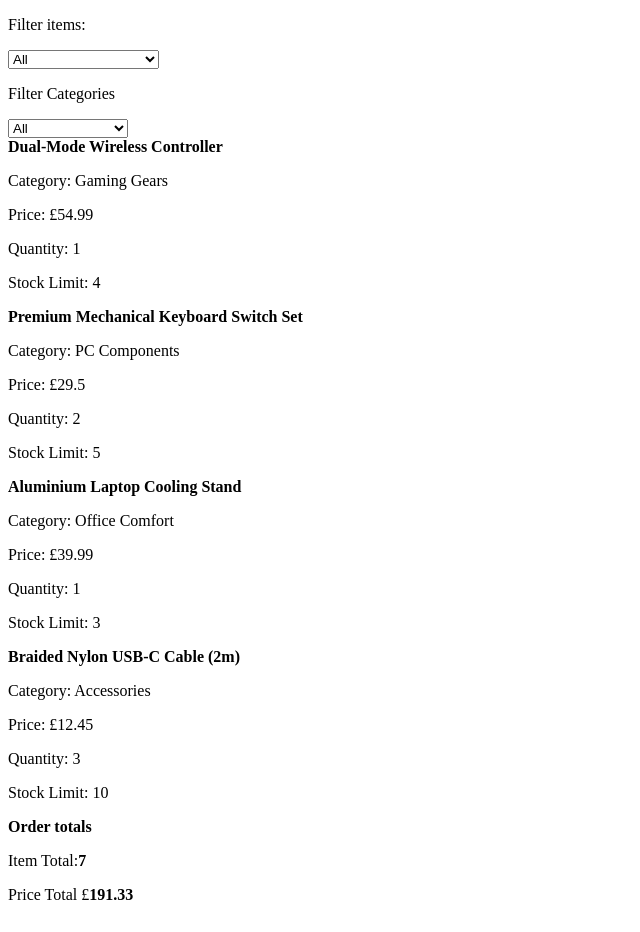
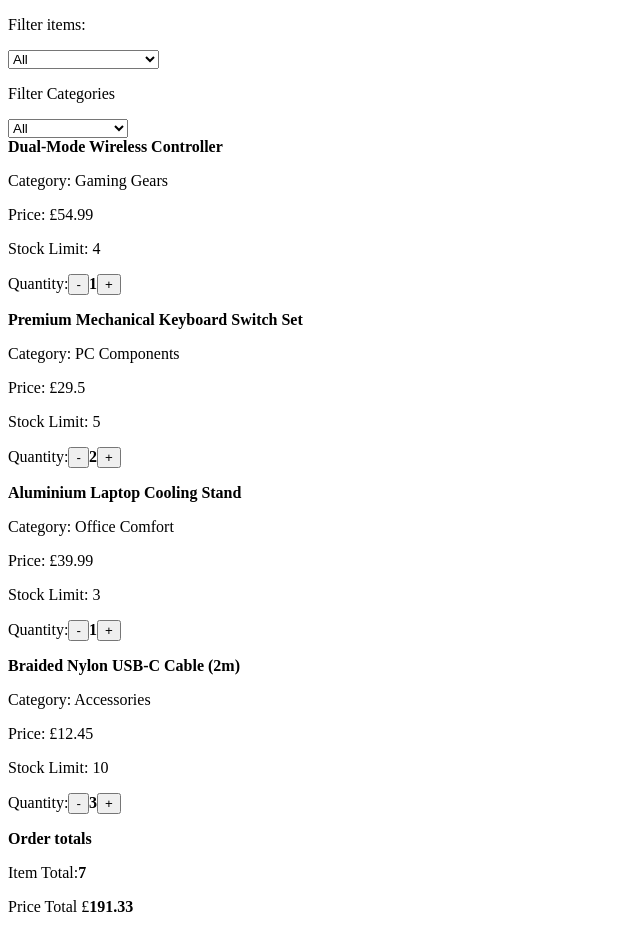
Before and after one commit to souste/js-sandboxes, a React (Vite) app in the folder 03-react-test-lab/: page / in a window 1280 px wide. Shown: the whole page, without its empty margins (0-640 px from the left). Built offline with nearby package versions, Linux system fonts and the light colour scheme.

Commit message:
feat(ShoppingCartTest): add item quantity increase and decrease functionality

```diff
--- a/03-react-test-lab/src/ShoppingCartTest.jsx
+++ b/03-react-test-lab/src/ShoppingCartTest.jsx
@@ -51,6 +51,26 @@ export function ShoppingCartTest() {
         categorySelectValue === "all" || item.category === categorySelectValue,
     );
 
+  const handleQuantityDecrement = (id) => {
+    setItems((prev) =>
+      prev.map((item) =>
+        item.id === id && item.quantity > 0
+          ? { ...item, quantity: item.quantity - 1 }
+          : item,
+      ),
+    );
+  };
+
+  const handleQuantityIncrement = (id) => {
+    setItems((prev) =>
+      prev.map((item) =>
+        item.id === id && item.quantity < item.stockLimit
+          ? { ...item, quantity: item.quantity + 1 }
+          : item,
+      ),
+    );
+  };
+
   return (
     <div>
       <div>
@@ -77,8 +97,17 @@ export function ShoppingCartTest() {
             <strong>{item.name}</strong>
             <p>Category: {item.category}</p>
             <p>Price: £{item.price}</p>
-            <p>Quantity: {item.quantity}</p>
             <p>Stock Limit: {item.stockLimit}</p>
+            <p>
+              Quantity:
+              <button onClick={() => handleQuantityDecrement(item.id)}>
+                -
+              </button>
+              <strong>{item.quantity}</strong>
+              <button onClick={() => handleQuantityIncrement(item.id)}>
+                +
+              </button>
+            </p>
           </div>
         ))}
       </div>
@@ -91,7 +120,9 @@ export function ShoppingCartTest() {
         <p>
           Price Total £
           <strong>
-            {items.reduce((acc, item) => acc + item.quantity * item.price, 0)}
+            {items
+              .reduce((acc, item) => acc + item.quantity * item.price, 0)
+              .toFixed(2)}
           </strong>
         </p>
       </div>
```
